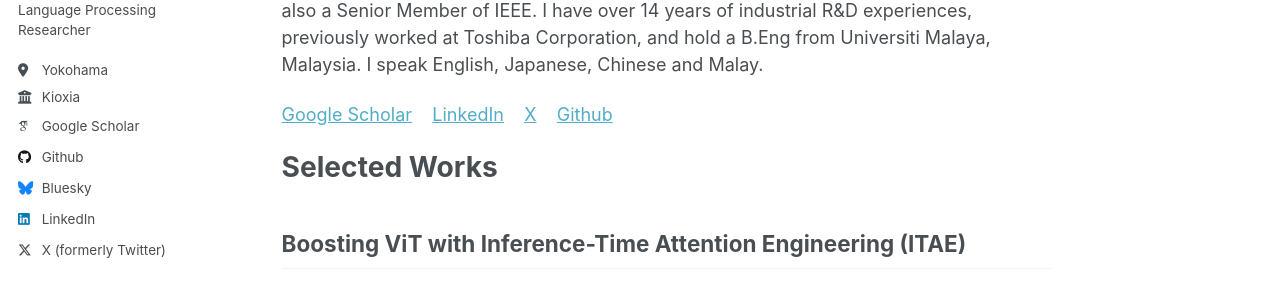
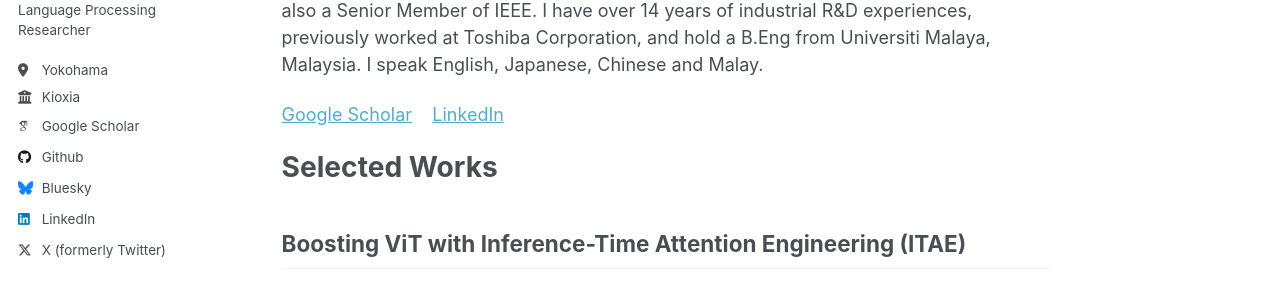
Before and after one commit to yy29/yy29.github.io, a Jekyll site: the page built from _pages/about.md, in a window 1280 px wide and 900 px high. Shown: the part 391-688 px from the top of the window. Built offline with Jekyll 4.4.1, drawn with Linux system fonts in a browser that asks for light colours; some web fonts are replaced.

Commit message:
Update about.md

```diff
--- a/_pages/about.md
+++ b/_pages/about.md
@@ -11,7 +11,7 @@ Hi I'm Youyang. I am currently a researcher and team leader at the research lab
 
 I have co-authored over 30 patents and research articles including publications at ECCV, ACCV, EMNLP and others. I have been serving as a reviewer at ACL Rolling Review, WACV, ACL, EMNLP and others. I have received outstanding reviewer recognition at EMNLP. I am also a Senior Member of IEEE. I have over 14 years of industrial R&D experiences, previously worked at Toshiba Corporation, and hold a B.Eng from Universiti Malaya, Malaysia. I speak English, Japanese, Chinese and Malay.
 
-[Google Scholar](https://scholar.google.com/citations?user=4BGLw_QAAAAJ) &nbsp;&nbsp; [LinkedIn](https://www.linkedin.com/in/youyang-ng-55a10ab9/) &nbsp;&nbsp; [X](https://x.com/youyang_ng) &nbsp;&nbsp; [Github](https://github.com/rcgai)
+[Google Scholar](https://scholar.google.com/citations?user=4BGLw_QAAAAJ) &nbsp;&nbsp; [LinkedIn](https://www.linkedin.com/in/youyang-ng-55a10ab9/)
 
 Selected Works
 ======
```
